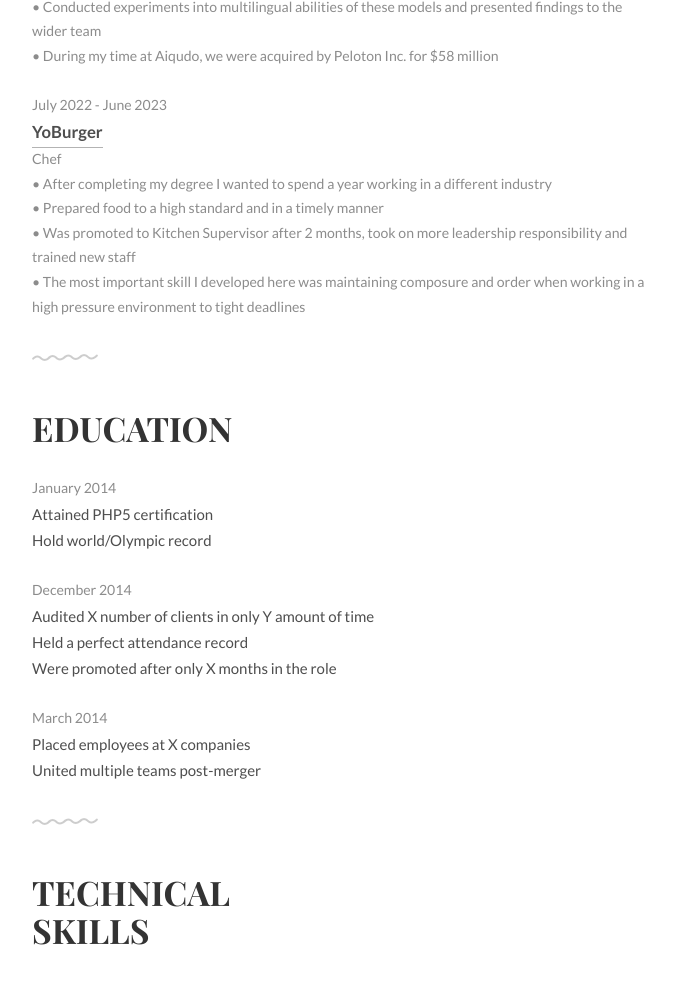
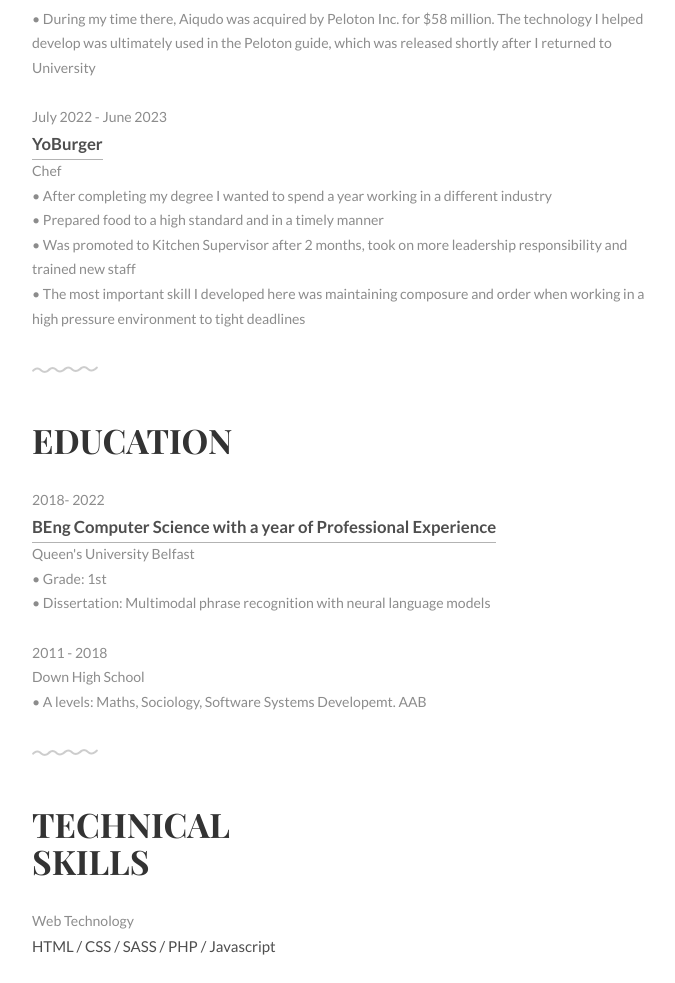
Before and after one commit to Jb-2k/Portfolio-Website, a plain HTML site: page index.html in a window 1280 px wide. Shown: the part 818-1801 px from the top of the page, without its empty margins (297-972 px from the left). Drawn offline with Linux system fonts and the light colour scheme.

Commit message:
Added Education Section

```diff
--- a/index.html
+++ b/index.html
@@ -10,7 +10,7 @@
     <link rel="stylesheet" href="css/kube.min.css" />
     <link rel="stylesheet" href="css/font-awesome.min.css" />
     <link rel="stylesheet" href="css/custom.min.css" />
-    <link rel="shortcut icon" href="img/favicon.png" />
+    <link rel="shortcut icon" href="img/ava2.jpg" />
 	<link href='http://fonts.googleapis.com/css?family=Playfair+Display+SC:700' rel='stylesheet' type='text/css'>
 	<link href='http://fonts.googleapis.com/css?family=Lato:400,700' rel='stylesheet' type='text/css'>
 	<style>
@@ -61,16 +61,16 @@
 	<!-- Work Experience -->
 	<div class="work section second" id="experiences">
 		<div class="container">
-			<h1>Work<br>Experience</h1>
+			<h1>Work Experience</h1>
 			<ul class="work-list">
 				<li>July 2020- July 2021</li>
 				<li><a href="#">Aiqudo (Acquired by Peloton Inc. feb 2021)</a></li>
 				<li>Software Engineering Placement</li>
 				<li>• Developed and maintained automated data generation pipeline producing version controlled training data for a distil-BERT model performing Named Entity Recognition for voice assistant technology </li>
-				<li>• Contributing and cofounding member of Machine Learning Engineering team, took part in daily stand-ups, as well as active member of sprint planning and review</li>
+				<li>• Member of Machine Learning Engineering team, took part in daily stand-ups, as well as actively contributing to sprint planning and review</li>
 				<li>• Involved in all aspects of data process including extraction, transformation, labelling, visualisation and exploration </li>
 				<li>• Conducted experiments into multilingual abilities of these models and presented findings to the wider team</li>
-				<li>• During my time at Aiqudo, we were acquired by Peloton Inc. for $58 million</li>
+				<li>• During my time there, Aiqudo was acquired by Peloton Inc. for $58 million. The technology I helped develop was ultimately used in the  Peloton guide, which was released shortly after I returned to University</li>
 
 			</ul>
 			<ul class="work-list">
@@ -88,25 +88,26 @@
 	</div>
 
 	<!-- Education -->
-	<div class="award section second" id="achievements">
+	<div class="work section second" id="education">
 		<div class="container">
 			<h1>Education</h1>
-			<ul class="award-list list-flat">
-				<li>January 2014</li>
-				<li>Attained PHP5 certification</li>
-				<li>Hold world/Olympic record</li>
+			<ul class="work-list">
+				<li>2018- 2022</li>
+				<li><a href="#">BEng Computer Science with a year of Professional Experience</a></li>
+				<li>Queen's University Belfast</li>
+				<li>• Grade: 1st </li>
+				<li>• Dissertation: Multimodal phrase recognition with neural language models</li>
+
+
 			</ul>
-			<ul class="award-list list-flat">
-				<li>December 2014</li>
-				<li>Audited X number of clients in only Y amount of time</li>
-				<li>Held a perfect attendance record</li>
-				<li>Were promoted after only X months in the role</li>
+			<ul class="work-list">
+				<li>2011 - 2018</li>
+				<li>Down High School</li>
+				<li>• A levels: Maths, Sociology, Software Systems Developemt. AAB</li>
+
+
 			</ul>
-			<ul class="award-list list-flat">
-				<li>March 2014</li>
-				<li>Placed employees at X companies</li>
-				<li>United multiple teams post-merger</li>
-			</ul>
+
 		</div>
 	</div>
 
```
